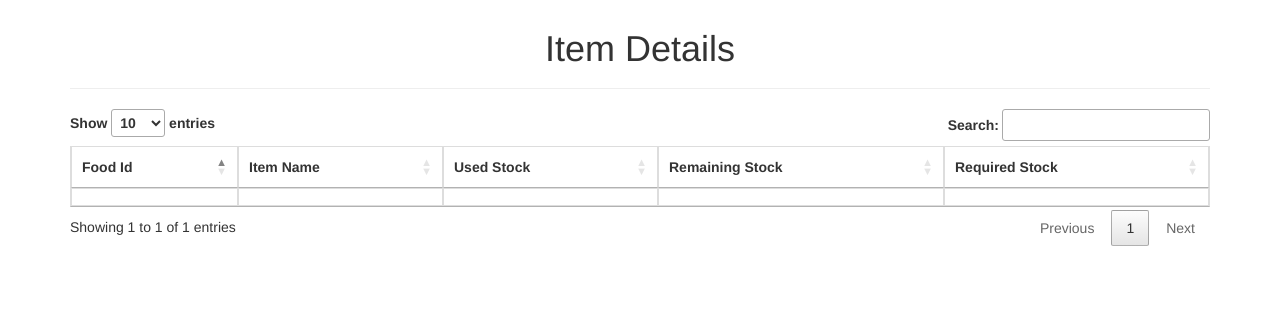
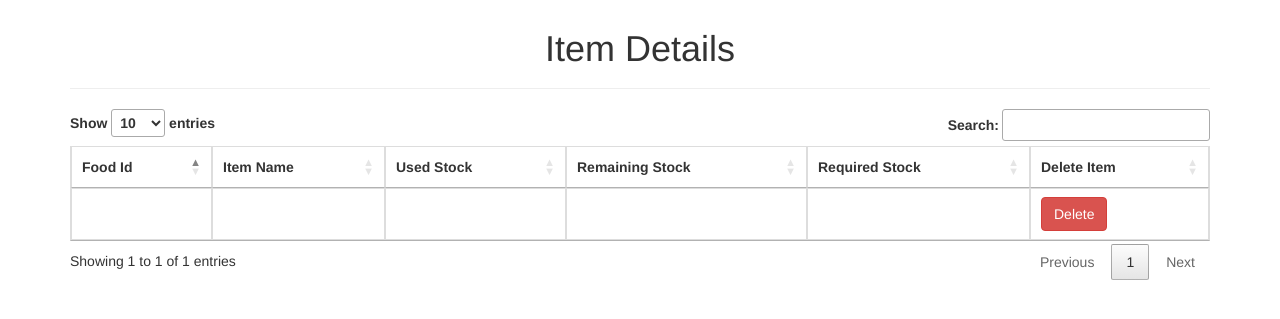
Before and after one commit to adi34gitrepos/dbs-project, a PHP site: page /viewitem.php in a window 1280 px wide. Shown: the part 51-370 px from the top of the page. Run offline with PHP 8.4, Linux system fonts and the light colour scheme; data that the repository does not hold is empty; some libraries are stand-ins or nearby versions.

Commit message:
Update viewitem.php

```diff
--- a/viewitem.php
+++ b/viewitem.php
@@ -44,6 +44,7 @@
                         <th>Used Stock</th>
                         <th>Remaining Stock</th>
                         <th>Required Stock</th>
+                        <th>Delete Item</th>
                     </thead>
                     <tbody>
 
@@ -53,6 +54,7 @@
                             <td><?php echo $Items['Used_stock']; ?></td>
                             <td><?php echo $Items['Remaining_stock']; ?></td>
                             <td><?php echo $Items['Required_stock']; ?></td>
+                            <td><a class="btn btn-danger" onclick="return confirm('Are u sure?')" href="deleteitem.php?id=<?php echo $row['Item_id']; ?>">Delete</a></td>
                         </tr>
 
                     </tbody>
```
